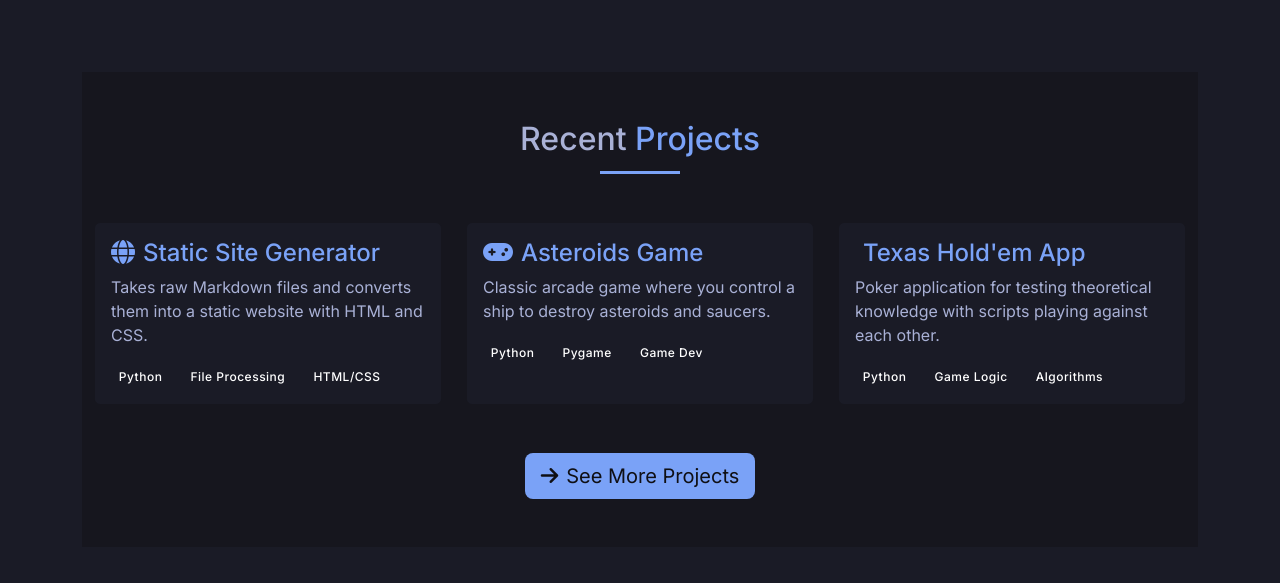
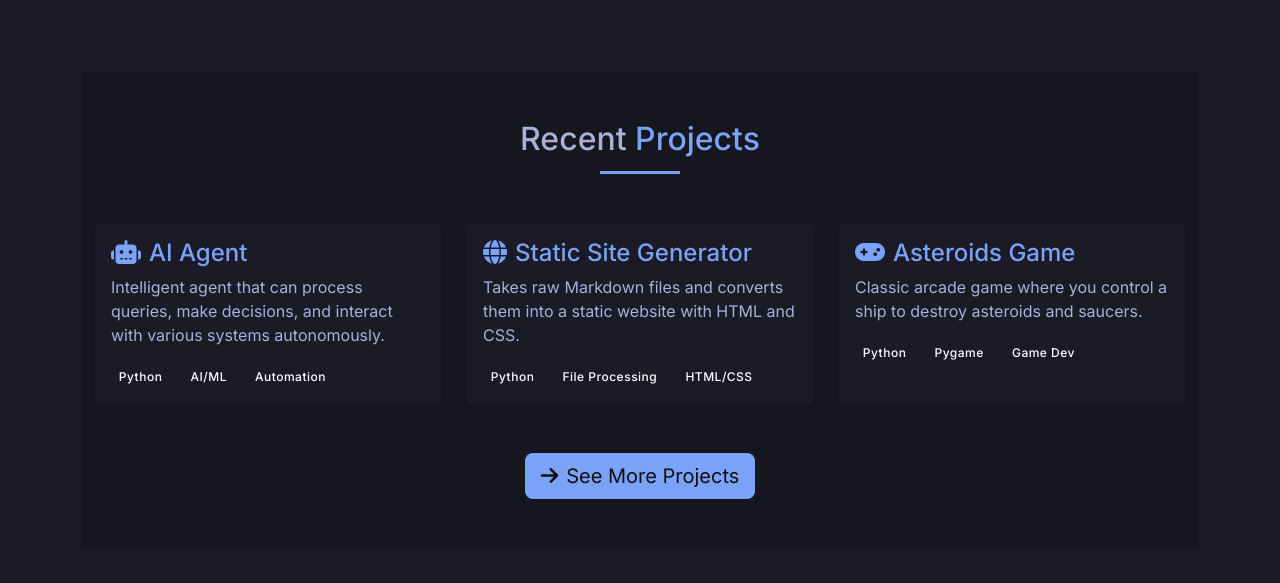
Before and after one commit to juandrzej/portfolio_site, a Flask app: page / in a window 1280 px wide. Shown: the part 871-1454 px from the top of the page. Run offline with Flask 3, Linux system fonts and the light colour scheme; some libraries are stand-ins or nearby versions.

Commit message:
update recent projects at home

```diff
--- a/templates/index.html
+++ b/templates/index.html
@@ -69,6 +69,21 @@
                 <div class="card h-100 bg-tokyo-dark border-tokyo-darker">
                     <div class="card-body">
                         <h4 class="card-title text-tokyo-blue">
+                            <i class="fas fa-robot me-2"></i>AI Agent
+                        </h4>
+                        <p class="card-text text-tokyo-light">Intelligent agent that can process queries, make decisions, and interact with various systems autonomously.</p>
+                        <div class="mt-3">
+                            <span class="badge bg-tokyo-purple me-2">Python</span>
+                            <span class="badge bg-tokyo-purple me-2">AI/ML</span>
+                            <span class="badge bg-tokyo-purple">Automation</span>
+                        </div>
+                    </div>
+                </div>
+            </div>
+            <div class="col-md-4 mb-4">
+                <div class="card h-100 bg-tokyo-dark border-tokyo-darker">
+                    <div class="card-body">
+                        <h4 class="card-title text-tokyo-blue">
                             <i class="fas fa-globe me-2"></i>Static Site Generator
                         </h4>
                         <p class="card-text text-tokyo-light">Takes raw Markdown files and converts them into a static website with HTML and CSS.</p>
@@ -91,21 +106,6 @@
                             <span class="badge bg-tokyo-purple me-2">Python</span>
                             <span class="badge bg-tokyo-purple me-2">Pygame</span>
                             <span class="badge bg-tokyo-purple">Game Dev</span>
-                        </div>
-                    </div>
-                </div>
-            </div>
-            <div class="col-md-4 mb-4">
-                <div class="card h-100 bg-tokyo-dark border-tokyo-darker">
-                    <div class="card-body">
-                        <h4 class="card-title text-tokyo-blue">
-                            <i class="fas fa-spades me-2"></i>Texas Hold'em App
-                        </h4>
-                        <p class="card-text text-tokyo-light">Poker application for testing theoretical knowledge with scripts playing against each other.</p>
-                        <div class="mt-3">
-                            <span class="badge bg-tokyo-purple me-2">Python</span>
-                            <span class="badge bg-tokyo-purple me-2">Game Logic</span>
-                            <span class="badge bg-tokyo-purple">Algorithms</span>
                         </div>
                     </div>
                 </div>
```
